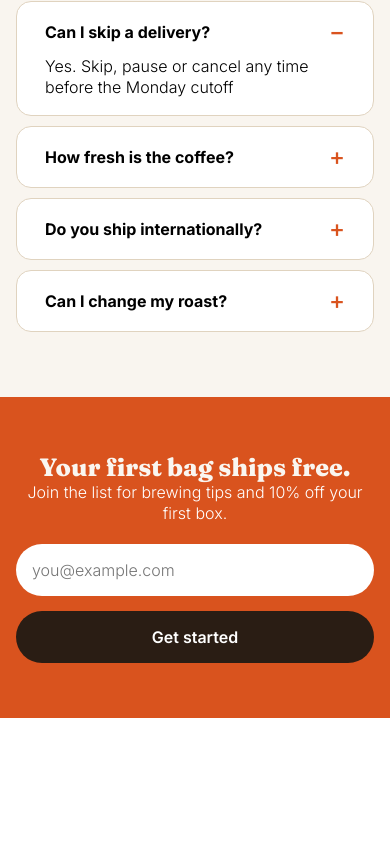
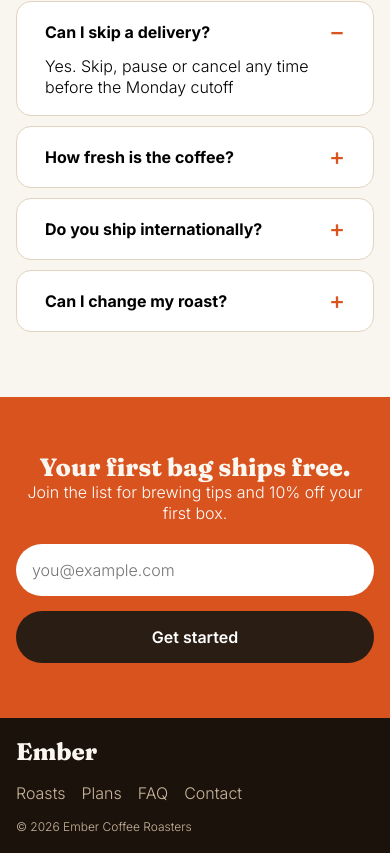
Before and after one commit to codeskeelzz/02-landing-page, a plain HTML site: page index.html in a window 390 px wide. Shown: the part 5019-5872 px from the top of the page. Before the commit the page ends 5737 px from the top, so only its background shows below. Drawn offline with Linux system fonts and the light colour scheme.

Commit message:
Add Footer (Mobile)

```diff
--- a/index.html
+++ b/index.html
@@ -10,7 +10,7 @@
     <link href="https://fonts.googleapis.com/css2?family=Fraunces:ital,opsz,wght@0,9..144,100..900;1,9..144,100..900&family=Inter:ital,opsz,wght@0,14..32,100..900;1,14..32,100..900&display=swap" rel="stylesheet">
 </head>
 <body>
-    <nav>
+    <nav class="site-nav">
         <div class="nav__inner container">
             <h3>Ember</h3>
 
@@ -310,6 +310,41 @@
 
     </main>
 
+    <footer class="footer">
+        <div class="container footer__grid">
+            <div class="footer__brand">
+                <p class="footer__logo">Ember</p>
+            </div>
+
+            <nav class="footer__column" aria-labelledby="footer-shop">
+                <h4 class="footer__heading" id="footer-shop">Shop</h4>
+                <ul>
+                    <li><a href="#">Roasts</a></li>
+                    <li><a href="#">Plans</a></li>
+                </ul>
+            </nav>
+
+            <nav class="footer__column footer__column--company" aria-labelledby="footer-company">
+                <h4 class="footer__heading" id="footer-company">Company</h4>
+                <ul>
+                    <li><a href="#">About</a></li>
+                    <li><a href="#">Careers</a></li>
+                </ul>
+            </nav>
+
+            <nav class="footer__column" aria-labelledby="footer-support">
+                <h4 class="footer__heading" id="footer-support">Support</h4>
+                <ul>
+                    <li><a href="#">FAQ</a></li>
+                    <li><a href="#">Contact</a></li>
+                </ul>
+            </nav>
+
+            <p class="footer__copy">© 2026 Ember Coffee Roasters</p>
+        </div>
+    </footer>
+
     <script src="./script.js"></script>
 </body>
+
 </html>
--- a/styles.css
+++ b/styles.css
@@ -74,7 +74,7 @@ h3 {
 
 
 /*===================== 2. NAVIGATION & HAMBURGER =======================*/
-nav {
+.site-nav {
     background-color: #faf6f0;
     border-bottom: 1px solid #eee6da;
 }
@@ -660,6 +660,68 @@ summary:focus-visible {
 
 
 
+/*===================== 11. FOOTER  ===========================*/
+.footer {
+    background-color: #1c120c;
+    color: #c9b79c;
+    padding-block: 18px;
+}
+
+.footer__grid {
+    display: flex;
+    flex-wrap: wrap;
+    gap: 16px;
+}
+
+.footer__brand,
+.footer__copy {
+    flex-basis: 100%;
+}
+
+.footer__logo {
+    font-family: "Fraunces", serif;
+    font-size: 24px;
+    font-weight: 800;
+    color: #faf6f0;
+}
+
+.footer__copy {
+    font-size: 12px;
+}
+
+.footer__heading,
+.footer__column--company {
+    display: none;
+}
+
+.footer__column ul {
+    display: flex;
+    gap: 16px;
+}
+
+.footer__column li {
+    margin-bottom: 0;
+}
+
+.footer__column a {
+    cursor: pointer;
+}
+
+.footer__column a:hover {
+    color: #faf6f0;
+    text-decoration: underline;
+}
+
+.footer__column a:focus-visible {
+    outline: 2px solid #faf6f0;
+    outline-offset: 3px;
+}
+
+
+
+
+
+
 
 
 
```
